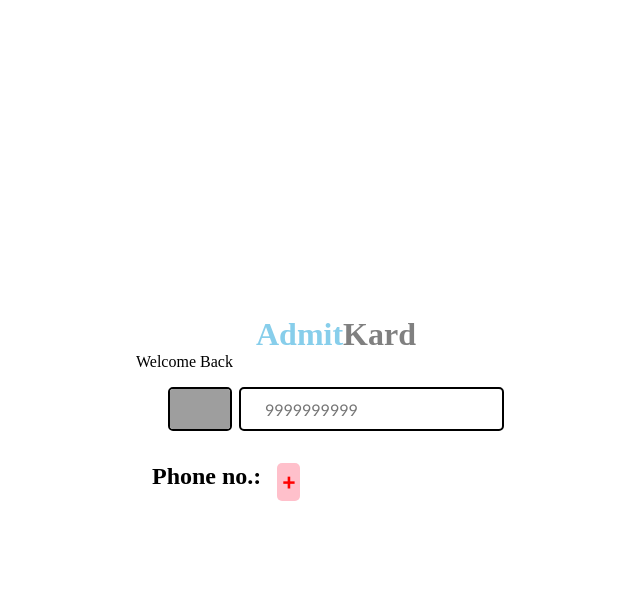
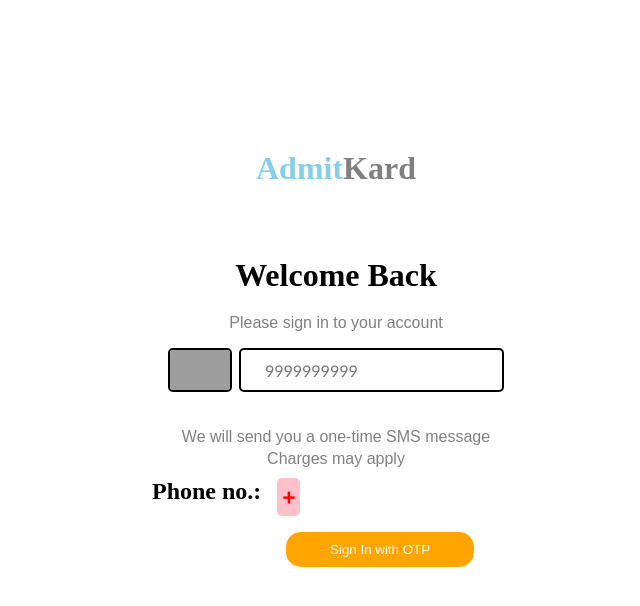
Before and after one commit to nilankh/otpverification, a React (Create React App) app: page / in a window 1280 px wide. Shown: the top 606 px of the page, without its empty margins (304-944 px from the left). Built offline with nearby package versions, Linux system fonts and the light colour scheme; grey boxes are pictures that could not be loaded.

Commit message:
done styling of first page

```diff
--- a/src/App.css
+++ b/src/App.css
@@ -22,12 +22,41 @@
   background-color: rgba(255, 255, 255, 0.5);
   border-radius: 20px;
 }
+.para{
+  text-align:center;
+  color:gray ;
+  margin-top:20px;
+  font-family: sans-serif;
+}
 
+
+.para1{
+  text-align:center;
+  color:gray ;
+  margin-top:4px;
+  font-family: sans-serif;
+  margin-bottom:10px;
+}
 .heading{
   text-align: center;
   color: skyblue;
   margin-top: 1rem;
   font-family: cursive;
+  margin-top:-150px;
+  margin-bottom:70px;
+}
+.welcome{
+  text-align:center;
+
+}
+.para3{
+
+  margin-left:150px;
+  background-color: orange;
+  border: none;
+  color: #fff;
+  border-radius: 15px;
+  padding: 10px;
 }
 .tel-box{
   display: flex;
--- a/src/components/Sign.js
+++ b/src/components/Sign.js
@@ -30,7 +30,8 @@
           <h1 className="heading">
             Admit<span className="kard">Kard</span>
           </h1>
-          <p>Welcome Back</p>
+          <h1 className="welcome">Welcome Back</h1>
+          <p className="para">Please sign in to your account</p>
           <div className="tel-box">
             <div className="select-box" onChange={this.countryFlagHandler}>
               <img
@@ -786,6 +787,8 @@
               defaultValue={this.state.phone}
             />
           </div>
+            <p className="para">We will send you a one-time SMS message</p>
+            <p className="para1">Charges may apply</p>
           <div className="output">
             <h2>Phone no.:</h2>{" "}
             <span className="result">
@@ -793,6 +796,8 @@
               {this.state.phone}
             </span>
           </div>
+
+          <button className="para3">&emsp; &emsp; Sign In with OTP &emsp; &emsp;</button>
         </div>
       </div>
     );
```
